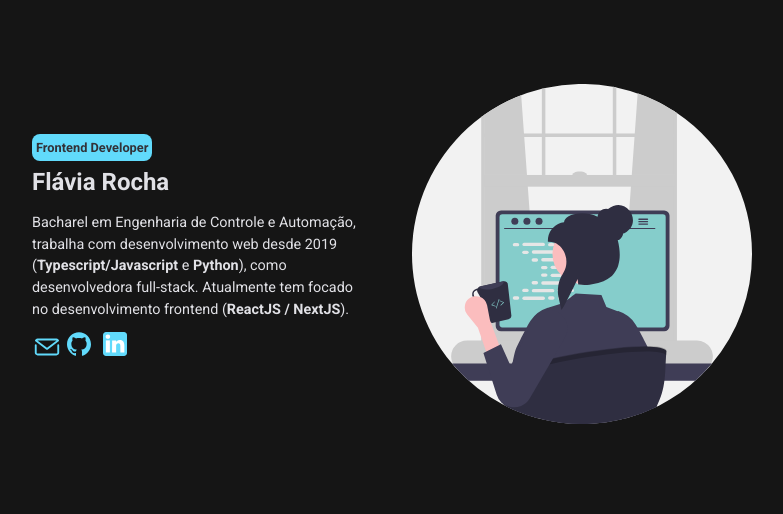
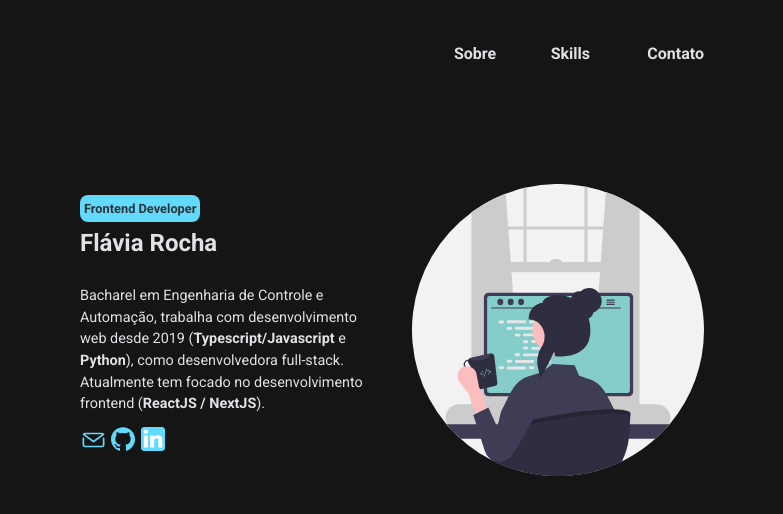
Before and after one commit to flav1s/flav1s.github.io, a Next.js app: page / in a window 1280 px wide. Shown: the top 514 px of the page, without its empty margins (248-1031 px from the left). Built offline with nearby package versions, Linux system fonts and the light colour scheme.

Commit message:
fix: mobile layout

```diff
--- a/src/components/Resume/Resume.tsx
+++ b/src/components/Resume/Resume.tsx
@@ -15,19 +15,10 @@ const Resume = () => {
   });
 
   return (
-    <Flex
-      mx={isWideVersion && 64}
-      my={20}
-      flexDirection="column"
-      alignContent="center"
-    >
-      <SimpleGrid columns={isWideVersion && 2} spacing={10}>
+    <Flex my={20} flexDirection="column" alignContent="center">
+      <SimpleGrid columns={{ sm: 1, md: 2 }} spacing={10}>
         <Flex flexDirection="column" justifyContent="center">
-          <Flex
-            justifyContent="space-between"
-            alignItems="center"
-            mb={!isWideVersion && 3}
-          >
+          <Flex justifyContent="space-between" alignItems="center" mb={3}>
             <Box>
               <Text
                 bg="cyan.500"
--- a/src/pages/index.tsx
+++ b/src/pages/index.tsx
@@ -7,14 +7,14 @@ const Home: NextPage = () => {
   return (
     <Box
       my="1"
-      maxWidth={1480}
+      maxWidth="2xl"
       mx="auto"
       px="6"
       w="100vw"
       h="100vh"
       overflowX="hidden"
     >
-      {/* <Header /> */}
+      <Header />
 
       <Resume />
     </Box>
```
